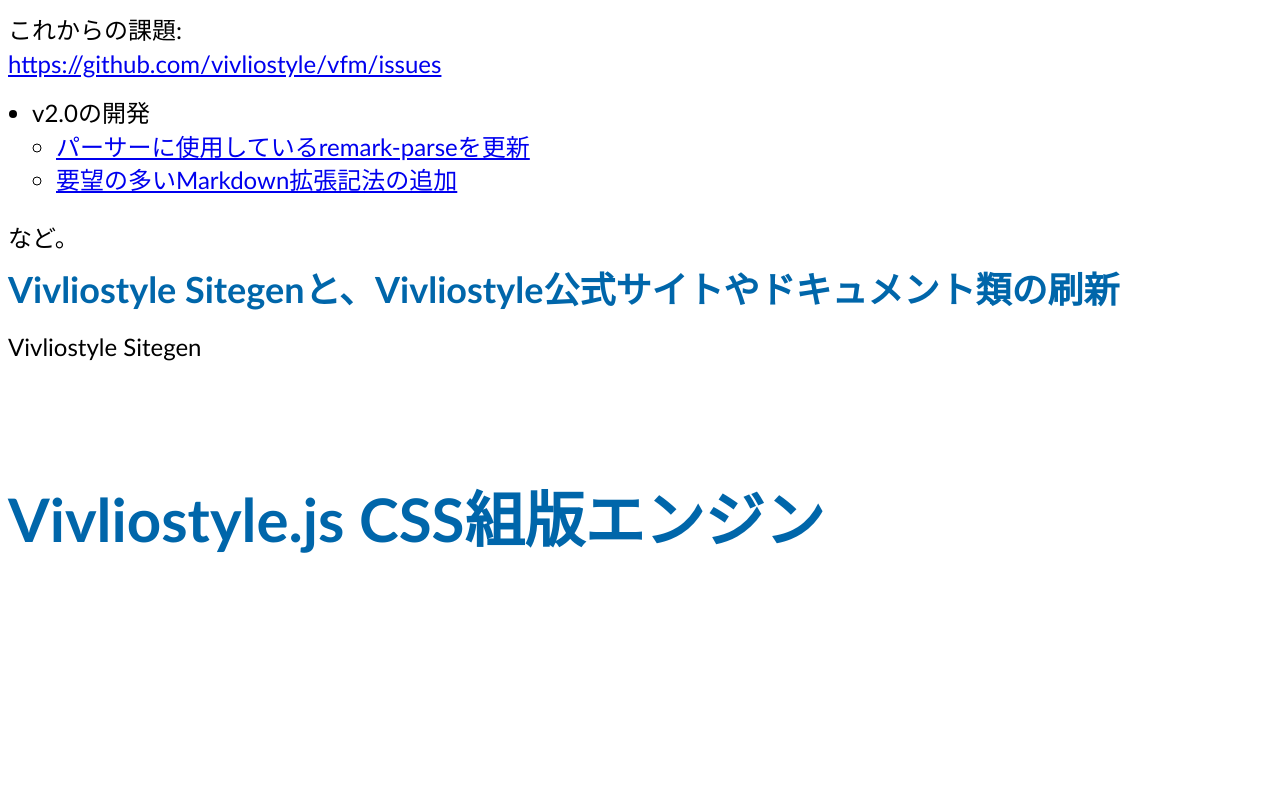
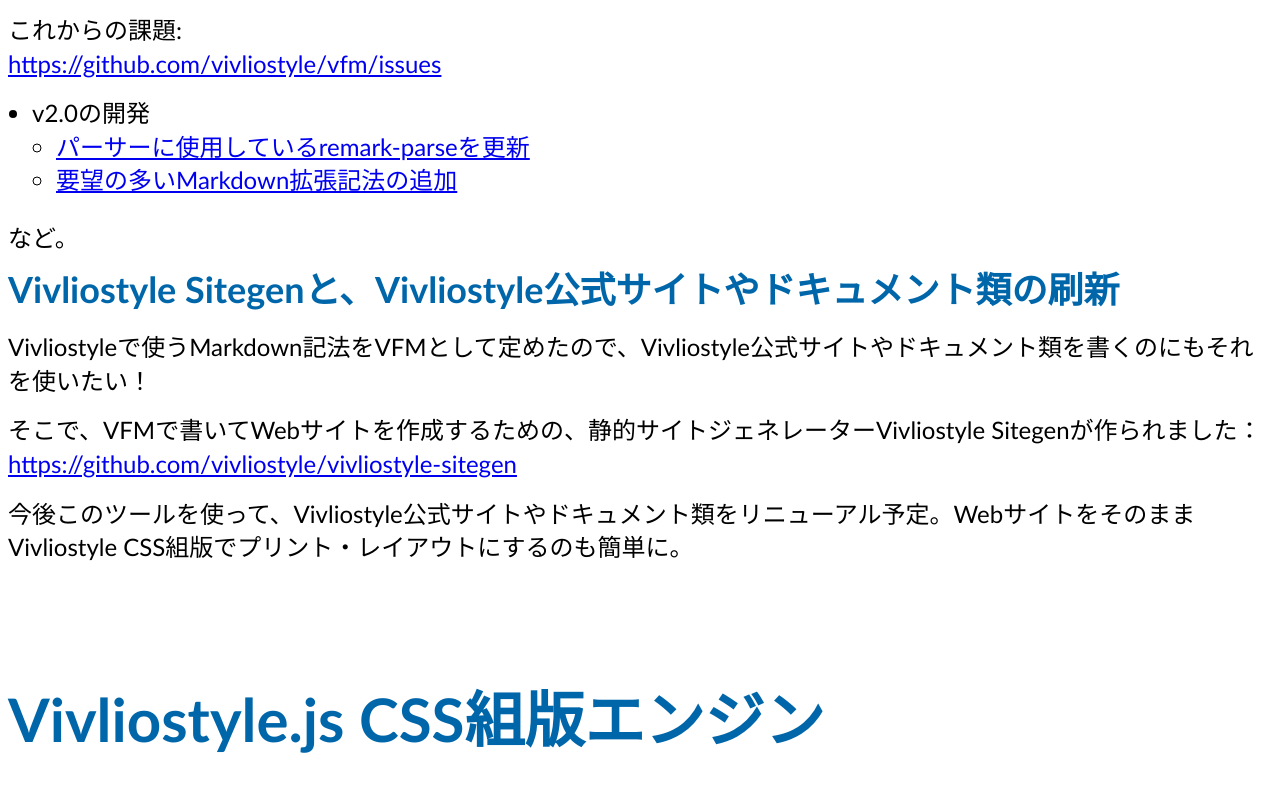
Before and after one commit to MurakamiShinyu/vivliostyle-dev2022spring, a website: page slide.html in a window 1280 px wide. Shown: the part 3970-4761 px from the top of the page. Before the commit the page ends 4581 px from the top, so only its background shows below. Drawn offline with Linux system fonts and the light colour scheme.

Commit message:
Update slide.md

```diff
--- a/slide.html
+++ b/slide.html
@@ -127,7 +127,9 @@
       </section>
       <section id="vivliostyle-sitegenとvivliostyle公式サイトやドキュメント類の刷新" class="level2">
         <h2>Vivliostyle Sitegenと、Vivliostyle公式サイトやドキュメント類の刷新</h2>
-        <p>Vivliostyle Sitegen</p>
+        <p>Vivliostyleで使うMarkdown記法をVFMとして定めたので、Vivliostyle公式サイトやドキュメント類を書くのにもそれを使いたい！</p>
+        <p>そこで、VFMで書いてWebサイトを作成するための、静的サイトジェネレーターVivliostyle Sitegenが作られました：<br><a href="https://github.com/vivliostyle/vivliostyle-sitegen">https://github.com/vivliostyle/vivliostyle-sitegen</a></p>
+        <p>今後このツールを使って、Vivliostyle公式サイトやドキュメント類をリニューアル予定。WebサイトをそのままVivliostyle CSS組版でプリント・レイアウトにするのも簡単に。</p>
       </section>
     </section>
     <section id="vivliostylejs-css組版エンジン" class="level1">
```
Also changed, not shown: slide.md (+6 -1 lines).
